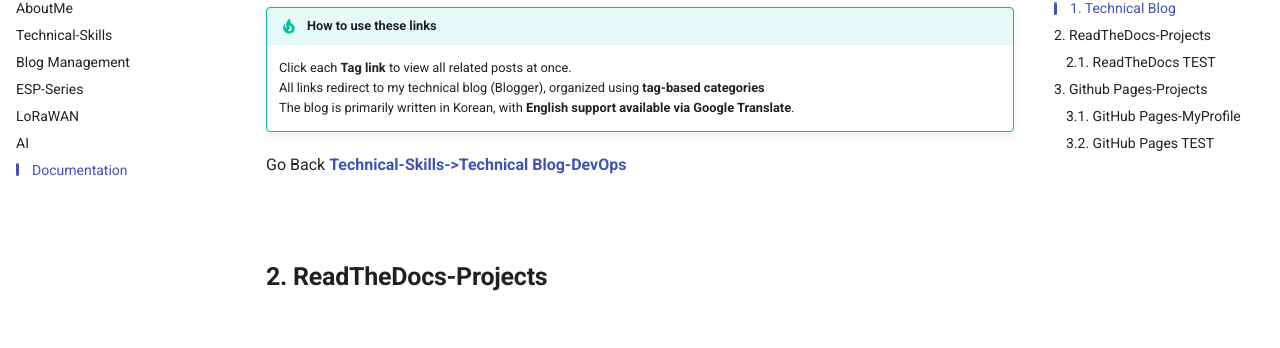
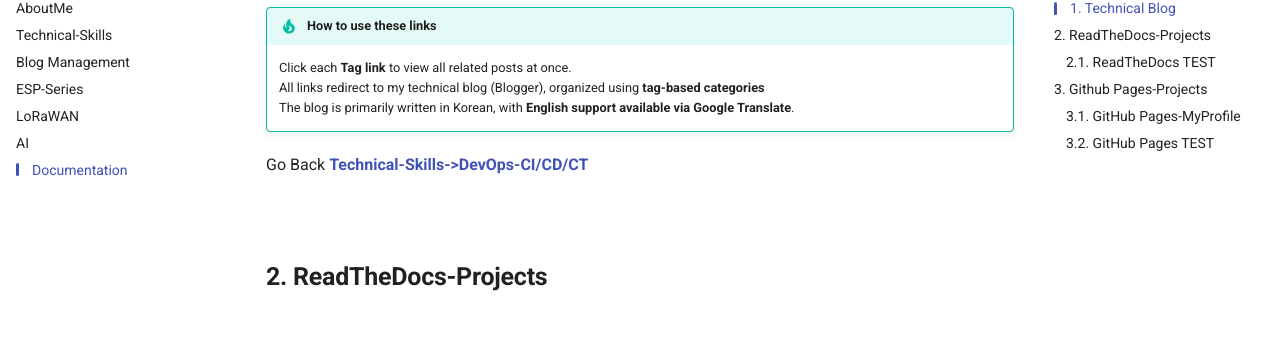
Before and after one commit to JeonghunLee/JeonghunLee.github.io, an MkDocs documentation site: the page built from docs/project_documentation.md, in a window 1280 px wide and 900 px high, scrolled down 437 px. Shown: the part 105-453 px from the top of the window. Built offline with MkDocs 1.6.1 and Material for MkDocs 9.7.7, drawn with Linux system fonts in a browser that asks for light colours; comment, search, counter and statistics services are not loaded.

Commit message:
update link in project documentation for clarity on DevOps-CI/CD/CT section

```diff
--- a/docs/project_documentation.md
+++ b/docs/project_documentation.md
@@ -19,7 +19,7 @@
     All links redirect to my technical blog (Blogger), organized using **tag-based categories**
     The blog is primarily written in Korean, with **English support available via Google Translate**.
 
- Go Back **[Technical-Skills->Technical Blog-DevOps](project_technical_skills.md#technical-blog-devops)**
+ Go Back **[Technical-Skills->DevOps-CI/CD/CT](project_technical_skills.md#devops-cicdct)**
 
 <br>
 
```
